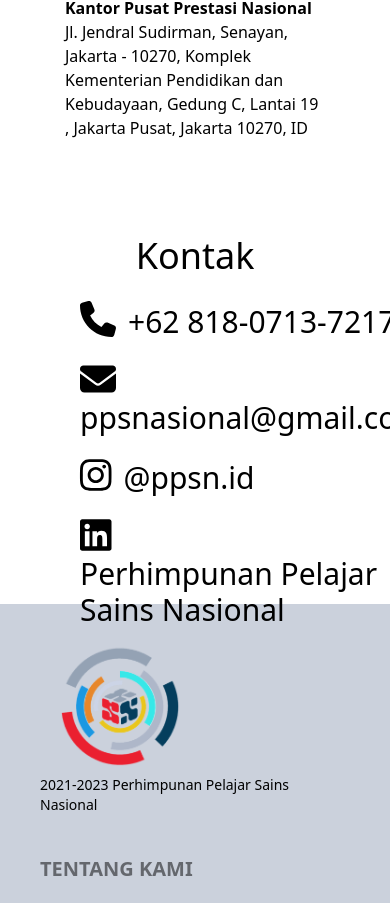
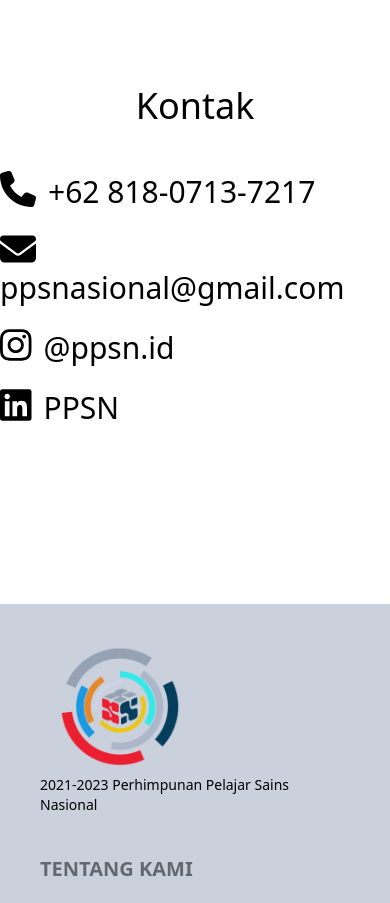
Before and after one commit to Andrew-Kwok/web-ppsn-frontend, a Next.js app: page / in a window 390 px wide. Shown: the part 2554-3457 px from the top of the page. Built offline with nearby package versions, Linux system fonts and the light colour scheme; no server answers.

Commit message:
fix stuff

```diff
--- a/src/components/contact-us/Contact.tsx
+++ b/src/components/contact-us/Contact.tsx
@@ -4,11 +4,30 @@ import getConfig from "next/config";
 import { faPhone, faEnvelope } from '@fortawesome/free-solid-svg-icons'
 import { faInstagram, faLinkedin } from '@fortawesome/free-brands-svg-icons';
 import { FontAwesomeIcon } from '@fortawesome/react-fontawesome';
+import { useState, useEffect } from 'react';
 
 import Map from './Map';
 
 export default function Contact() {
     const { publicRuntimeConfig } = getConfig()
+
+    const [windowSize, setWindowSize] = useState({
+        width: 0,
+        height: 0,
+    });
+
+    useEffect(() => {
+        function handleResize() {
+            setWindowSize({
+                width: window.innerWidth,
+                height: window.innerHeight,
+            });
+        }
+
+        window.addEventListener("resize", handleResize);
+        handleResize();
+        return () => window.removeEventListener("resize", handleResize);
+    }, []);
 
     return (
         <div className="container flex justify-center items-center mx-auto h-[150vh] lg:h-screen">
@@ -31,7 +50,7 @@ export default function Contact() {
                     <div className="divider lg:divider-horizontal opacity-0"></div>
                     <div className="w-full lg:w-1/2 relative mt-12">
                         <h2 className="text-4xl text-center"> Kontak </h2>
-                        <div className="absolute left-20">
+                        <div className="flex justify-center">
                             <ul className="mt-6">
                                 <li className="contact-list">
                                     <Link href={`tel:${publicRuntimeConfig.PPSN_PHONE}`} className="contact-list-icon hover:text-color-phone">
@@ -62,7 +81,7 @@ export default function Contact() {
                                         <FontAwesomeIcon icon={faLinkedin} />
                                     </Link>
                                     <Link href={publicRuntimeConfig.PPSN_LI} className="contact-list-text hover:text-color-li after:bg-color-li">
-                                        Perhimpunan Pelajar Sains Nasional
+                                        {windowSize.width > 768 ? 'Perhimpunan Pelajar Sains Nasional' : 'PPSN'}
                                     </Link>
                                 </li>
                             </ul>
```
